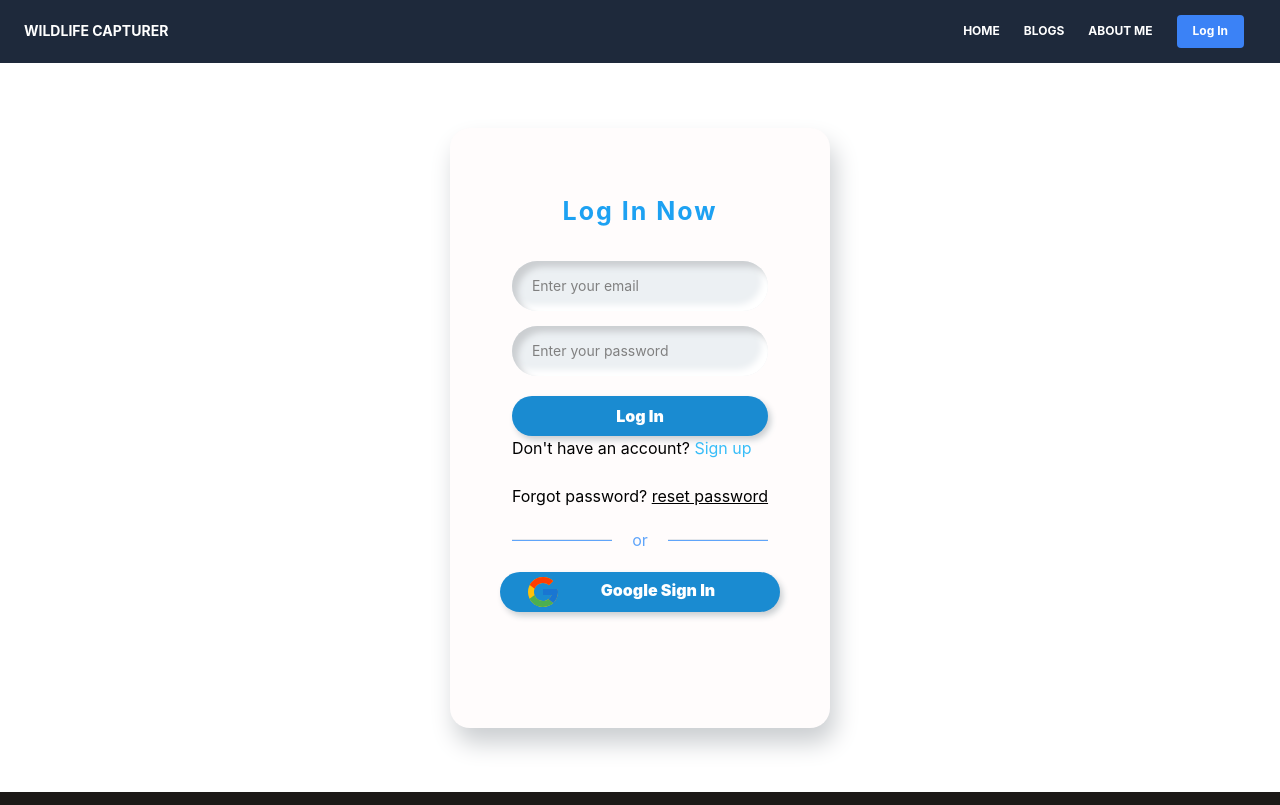
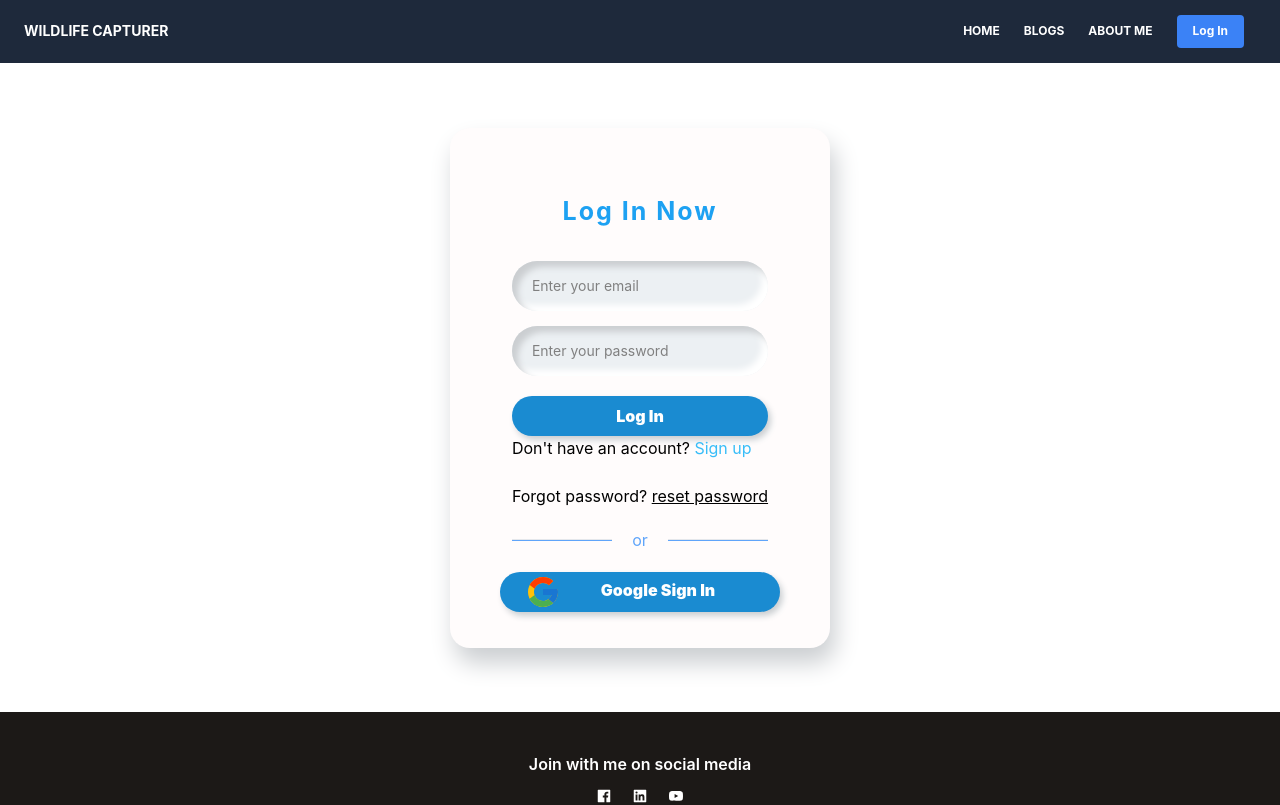
Before and after one commit to Juniorashraf02/photographer, a React (Create React App) app: page /login in a window 1280 px wide. Shown: the top 805 px of the page. Built offline with nearby package versions, Linux system fonts and the light colour scheme; no server answers.

Commit message:
live site link added

```diff
--- a/src/Components/Shared/Form.css
+++ b/src/Components/Shared/Form.css
@@ -1,6 +1,6 @@
 .login-container{
     width: 380px;
-    height: 600px;
+    height: 520px;
     border-radius: 20px;
     padding: 50px;
     justify-items: center;
```
Also changed, not shown: 1 other file (tests, documents, lock files or other folders).
